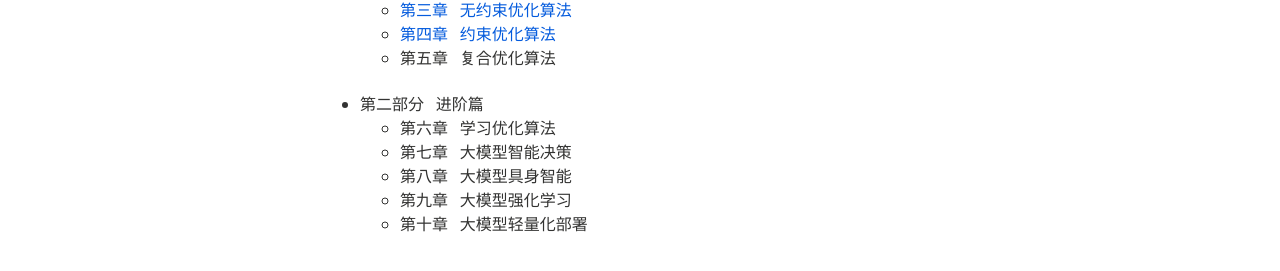
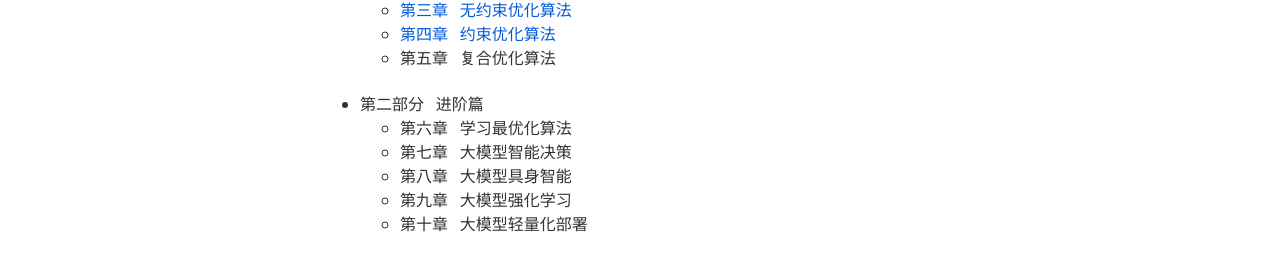
Before and after one commit to xianchaoxiu/xianchaoxiu.github.io, a Jekyll site: the page built from chinese/OPT/index.md, in a window 1280 px wide. Shown: the part 399-670 px from the top of the page. Built offline with Jekyll 4.4.1, drawn with Linux system fonts in a browser that asks for light colours; nearby versions of some CDN libraries.

Commit message:
Update index.md

```diff
--- a/chinese/OPT/index.md
+++ b/chinese/OPT/index.md
@@ -25,7 +25,7 @@ share: false
 
 
 - 第二部分 &nbsp;  进阶篇<br>
-  - 第六章 &nbsp;  学习优化算法 <br>
+  - 第六章 &nbsp;  学习最优化算法 <br>
   - 第七章 &nbsp;  大模型智能决策 <br>
   - 第八章 &nbsp;  大模型具身智能 <br>
   - 第九章 &nbsp;  大模型强化学习 <br>
```
